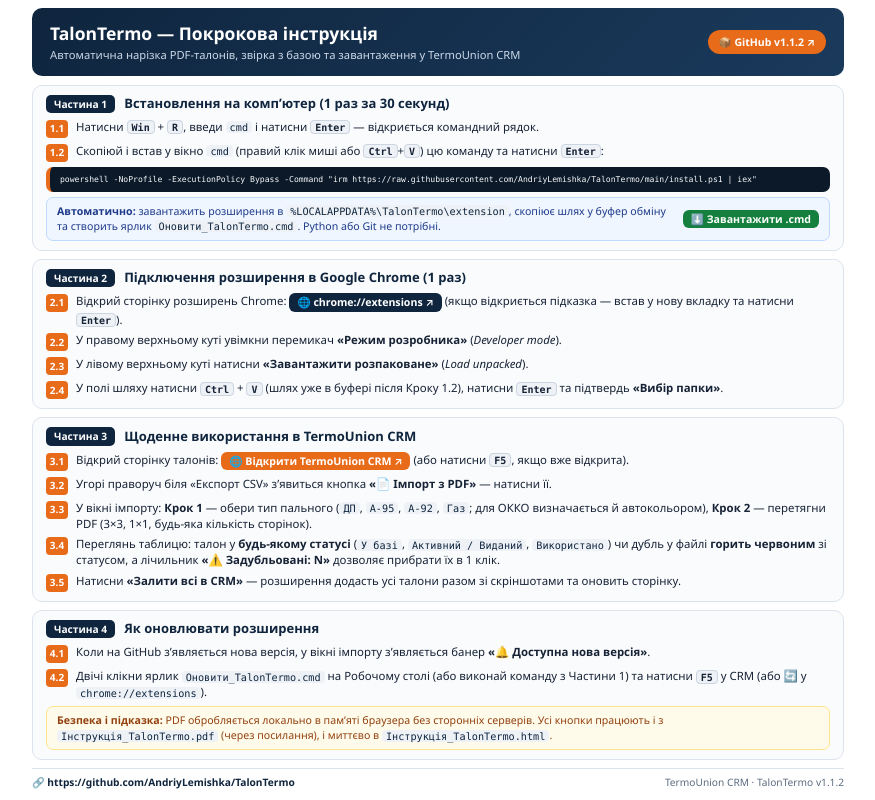
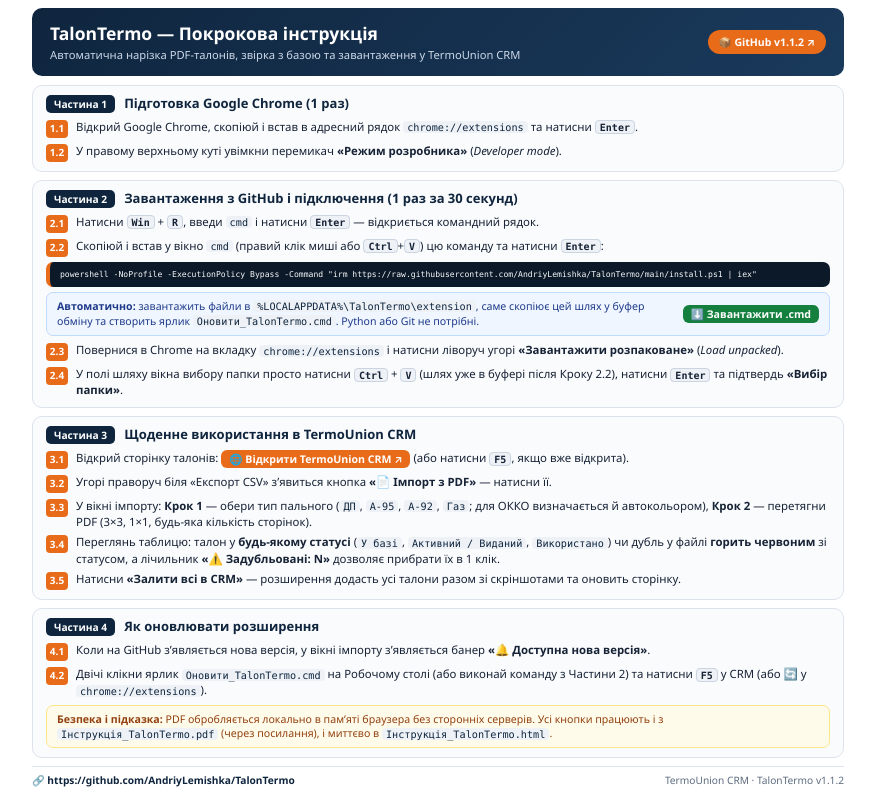
Before and after one commit to AndriyLemishka/TalonTermo, a browser extension: page Інструкція_TalonTermo.html in a window 1280 px wide. Shown: the whole page, without its empty margins (202-1077 px from the left). Drawn offline with Linux system fonts and the light colour scheme.

Commit message:
Manual: remove raw.githack redirect, put chrome://extensions + Developer mode as Step 1

```diff
--- a/Інструкція_TalonTermo.html
+++ b/Інструкція_TalonTermo.html
@@ -178,29 +178,31 @@
   <div class="section">
     <div class="section-head">
       <span class="part-num">Частина 1</span>
-      <h2>Встановлення на комп’ютер (1 раз за 30 секунд)</h2>
+      <h2>Підготовка Google Chrome (1 раз)</h2>
     </div>
     <ul class="steps">
-      <li><span class="step-id">1.1</span><div>Натисни <kbd>Win</kbd> + <kbd>R</kbd>, введи <code>cmd</code> і натисни <kbd>Enter</kbd> — відкриється командний рядок.</div></li>
-      <li><span class="step-id">1.2</span><div>Скопіюй і встав у вікно <code>cmd</code> (правий клік миші або <kbd>Ctrl</kbd>+<kbd>V</kbd>) цю команду та натисни <kbd>Enter</kbd>:</div></li>
+      <li><span class="step-id">1.1</span><div>Відкрий Google Chrome, скопіюй і встав в адресний рядок <code>chrome://extensions</code> та натисни <kbd>Enter</kbd>.</div></li>
+      <li><span class="step-id">1.2</span><div>У правому верхньому куті увімкни перемикач <strong>«Режим розробника»</strong> (<em>Developer mode</em>).</div></li>
     </ul>
-    <div class="cmd-box" id="cmdText">powershell -NoProfile -ExecutionPolicy Bypass -Command "irm https://raw.githubusercontent.com/AndriyLemishka/TalonTermo/main/install.ps1 | iex"</div>
-    <div class="info">
-      <div><strong>Автоматично:</strong> завантажить розширення в <code>%LOCALAPPDATA%\TalonTermo\extension</code>, скопіює шлях у буфер обміну та створить ярлик <code>Оновити_TalonTermo.cmd</code>. Python або Git не потрібні.</div>
-      <a class="link-btn link-btn--green" id="dlCmdBtn" href="https://github.com/AndriyLemishka/TalonTermo/raw/main/%D0%92%D1%81%D1%82%D0%B0%D0%BD%D0%BE%D0%B2%D0%B8%D1%82%D0%B8_TalonTermo.cmd" onclick="event.preventDefault(); downloadInstaller()">⬇️ Завантажити .cmd</a>
-    </div>
   </div>
 
   <div class="section">
     <div class="section-head">
       <span class="part-num">Частина 2</span>
-      <h2>Підключення розширення в Google Chrome (1 раз)</h2>
+      <h2>Завантаження з GitHub і підключення (1 раз за 30 секунд)</h2>
     </div>
     <ul class="steps">
-      <li><span class="step-id">2.1</span><div>Відкрий сторінку розширень Chrome: <a class="link-btn" href="https://raw.githack.com/AndriyLemishka/TalonTermo/main/open.html?target=extensions" target="_blank" data-open-extensions="1" onclick="handleExtensionsClick(event, this)">🌐 chrome://extensions ↗</a> (якщо відкриється підказка — встав у нову вкладку та натисни <kbd>Enter</kbd>).</div></li>
-      <li><span class="step-id">2.2</span><div>У правому верхньому куті увімкни перемикач <strong>«Режим розробника»</strong> (<em>Developer mode</em>).</div></li>
-      <li><span class="step-id">2.3</span><div>У лівому верхньому куті натисни <strong>«Завантажити розпаковане»</strong> (<em>Load unpacked</em>).</div></li>
-      <li><span class="step-id">2.4</span><div>У полі шляху натисни <kbd>Ctrl</kbd> + <kbd>V</kbd> (шлях уже в буфері після Кроку 1.2), натисни <kbd>Enter</kbd> та підтвердь <strong>«Вибір папки»</strong>.</div></li>
+      <li><span class="step-id">2.1</span><div>Натисни <kbd>Win</kbd> + <kbd>R</kbd>, введи <code>cmd</code> і натисни <kbd>Enter</kbd> — відкриється командний рядок.</div></li>
+      <li><span class="step-id">2.2</span><div>Скопіюй і встав у вікно <code>cmd</code> (правий клік миші або <kbd>Ctrl</kbd>+<kbd>V</kbd>) цю команду та натисни <kbd>Enter</kbd>:</div></li>
+    </ul>
+    <div class="cmd-box" id="cmdText">powershell -NoProfile -ExecutionPolicy Bypass -Command "irm https://raw.githubusercontent.com/AndriyLemishka/TalonTermo/main/install.ps1 | iex"</div>
+    <div class="info">
+      <div><strong>Автоматично:</strong> завантажить файли в <code>%LOCALAPPDATA%\TalonTermo\extension</code>, саме скопіює цей шлях у буфер обміну та створить ярлик <code>Оновити_TalonTermo.cmd</code>. Python або Git не потрібні.</div>
+      <a class="link-btn link-btn--green" id="dlCmdBtn" href="https://github.com/AndriyLemishka/TalonTermo/raw/main/%D0%92%D1%81%D1%82%D0%B0%D0%BD%D0%BE%D0%B2%D0%B8%D1%82%D0%B8_TalonTermo.cmd" onclick="event.preventDefault(); downloadInstaller()">⬇️ Завантажити .cmd</a>
+    </div>
+    <ul class="steps" style="margin-top: 6px;">
+      <li><span class="step-id">2.3</span><div>Повернися в Chrome на вкладку <code>chrome://extensions</code> і натисни ліворуч угорі <strong>«Завантажити розпаковане»</strong> (<em>Load unpacked</em>).</div></li>
+      <li><span class="step-id">2.4</span><div>У полі шляху вікна вибору папки просто натисни <kbd>Ctrl</kbd> + <kbd>V</kbd> (шлях уже в буфері після Кроку 2.2), натисни <kbd>Enter</kbd> та підтвердь <strong>«Вибір папки»</strong>.</div></li>
     </ul>
   </div>
 
@@ -225,7 +227,7 @@
     </div>
     <ul class="steps">
       <li><span class="step-id">4.1</span><div>Коли на GitHub з’являється нова версія, у вікні імпорту з’являється банер <strong>«🔔 Доступна нова версія»</strong>.</div></li>
-      <li><span class="step-id">4.2</span><div>Двічі клікни ярлик <code>Оновити_TalonTermo.cmd</code> на Робочому столі (або виконай команду з Частини 1) та натисни <kbd>F5</kbd> у CRM (або 🔄 у <code>chrome://extensions</code>).</div></li>
+      <li><span class="step-id">4.2</span><div>Двічі клікни ярлик <code>Оновити_TalonTermo.cmd</code> на Робочому столі (або виконай команду з Частини 2) та натисни <kbd>F5</kbd> у CRM (або 🔄 у <code>chrome://extensions</code>).</div></li>
     </ul>
     <div class="note">
       <strong>Безпека і підказка:</strong> PDF обробляється локально в пам’яті браузера без сторонніх серверів. Усі кнопки працюють і з <code>Інструкція_TalonTermo.pdf</code> (через посилання), і миттєво в <code>Інструкція_TalonTermo.html</code>.
```
Also changed, not shown: 1 other file.
